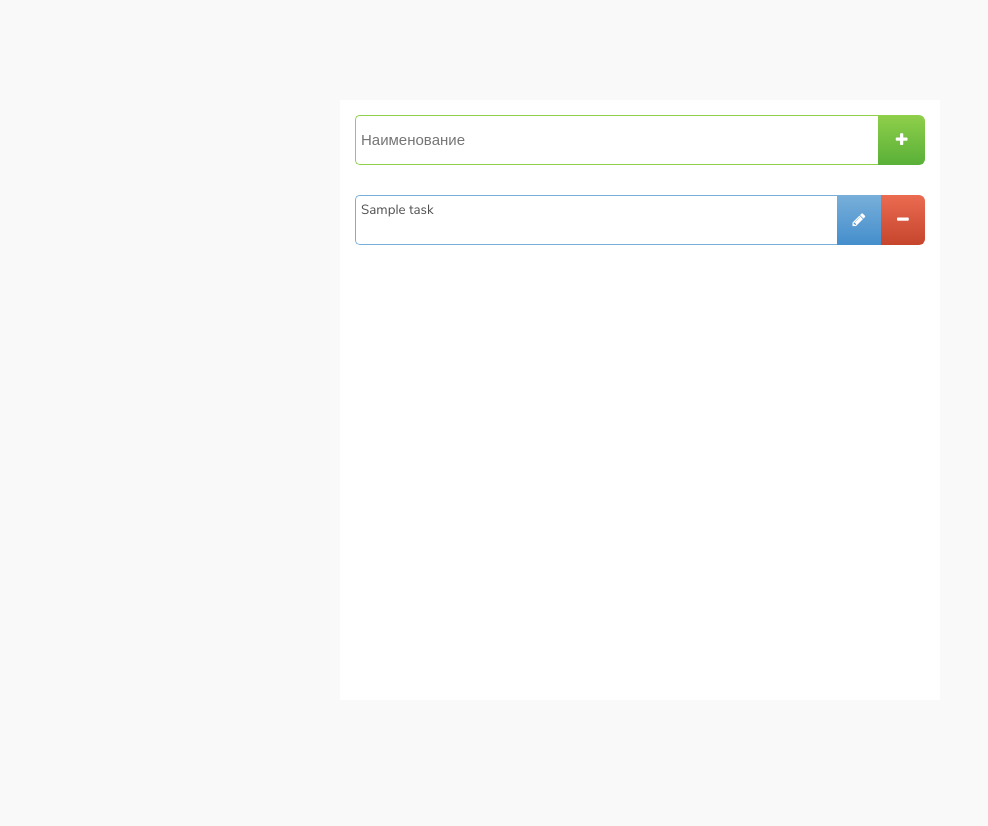
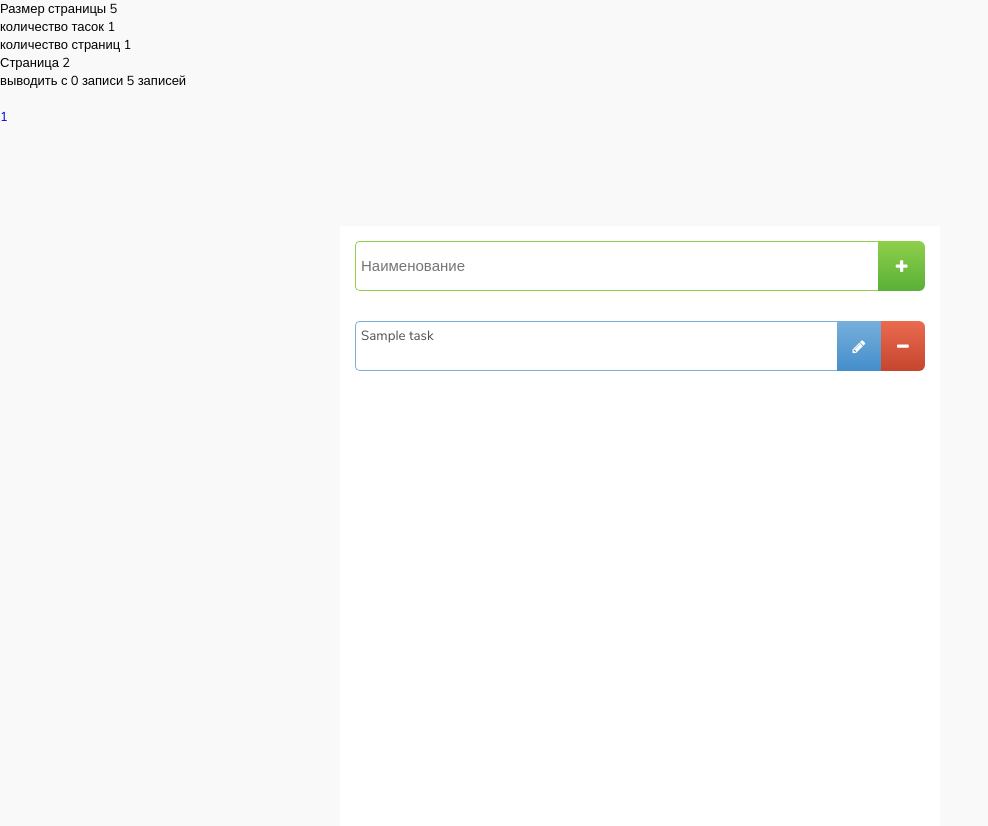
Before and after one commit to truerk/Pagination, a PHP site: page /index.php in a window 1280 px wide. Shown: the whole page, without its empty margins (0-988 px from the left). Before the commit the page ends 245 px from the top, so only its background shows below. Run offline with PHP 8.4, Linux system fonts and the light colour scheme; tables that the repository leaves empty or names only in its code hold one stand-in row (values such as "Sample post").

Commit message:
Добавил пагинацию, робит, надо оформить красива + проверить годно ли или переделать

```diff
--- a/index.php
+++ b/index.php
@@ -8,10 +8,53 @@
       echo "Ошибка подключения: ".$e->getMessage();
   }
 
-  $query = $db->prepare('select * from task');
+  $page_size = 5;
+
+  echo 'Размер страницы '.$page_size.'<br>';
+
+  if (isset($_GET['page'])) {
+    $page_nom_query = $page_size * $_GET['page'];
+    $page_nom = $_GET['page'];
+  }else{
+    $page_nom_query = 0;
+    $page_nom = 1;
+  }
+
+  $query = $db->prepare('select * from task limit '.$page_nom_query.','.$page_size);
+  //$query = $db->prepare('select * from task');
   $query->execute();
-  $task_count = $query->rowCount();
   $task = $query->fetchALL();
+
+  $query1 = $db->prepare('select * from task');
+  $query1->execute();
+  $task_count = $query1->rowCount();
+
+  $page_nom1 = $page_nom + 1;
+
+  $page_count = ceil($task_count/$page_size);
+  echo 'количество тасок '.$task_count.'<br>';
+  echo 'количество страниц '.$page_count.'<br>';
+  echo 'Страница '.$page_nom1.'<br>';
+  echo 'выводить с '.$page_nom_query.' записи '.$page_size.' записей <br>';
+
+  echo "<br>";
+
+  ?>
+
+  <?
+  for ($i=1; $i < $page_count+1; $i++) {
+    if ($i - 1 == $page_nom) {
+      echo "<span>$i</span>";
+    }else{
+      $a = $i - 1;
+      ?>
+
+      <a href='<?php echo $_SERVER['PHP_SELF']?>?page=<?=$a?>'><?=$i?></a>
+
+   <? }
+  }
+
+
 ?>
 <!DOCTYPE html>
 <html>
@@ -172,7 +215,8 @@
         success: function(response){
           var json = $.parseJSON(response);
           if (json.result == '1') {
-            alert('Вы не заполнили название');
+            //alert('Вы не заполнили название');
+            return false;
           }else if(json.result == '2'){
             task_body.append('<div class="task-container" id='+ json.id +'><textarea class="task-label" readonly>' + task_name + '</textarea>' +
             '<button class="update"><i class="fa fa-pencil" aria-hidden="true"></i></button>' +
```
